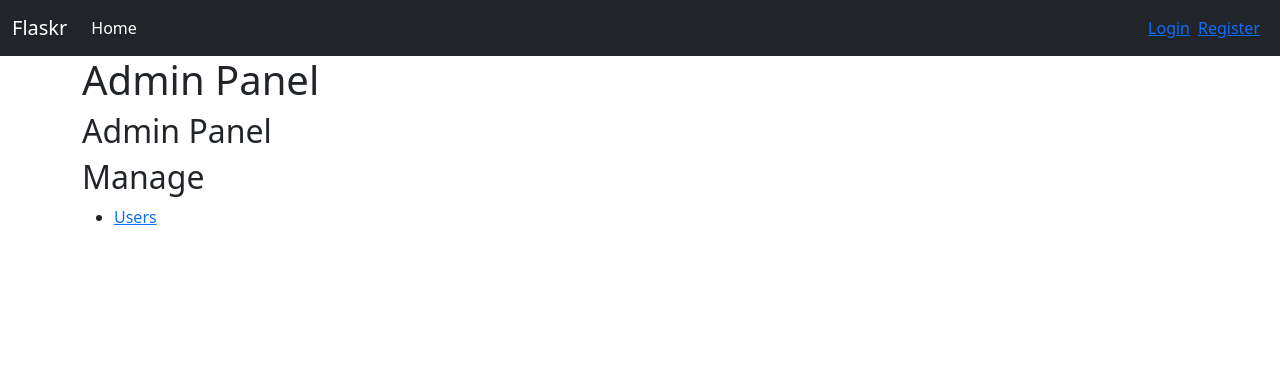
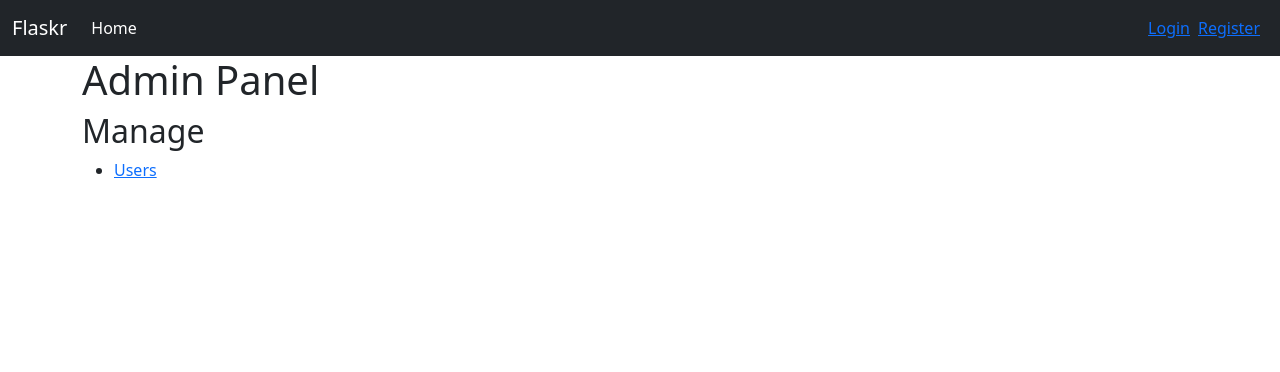
Before and after one commit to kirk0216/blog, a Flask app: template flaskr/admin/templates/admin/index.html in a window 1280 px wide. Shown: the top 372 px of the page. Run offline with Flask 2, Linux system fonts and the light colour scheme; the template is opened without the code that fills it, so the values that code supplies are empty.

Commit message:
Remove extra 'Admin Panel' header from admin index page.

```diff
--- a/flaskr/admin/templates/admin/index.html
+++ b/flaskr/admin/templates/admin/index.html
@@ -5,8 +5,6 @@
 {% endblock %}
 
 {% block content %}
-    <h2>Admin Panel</h2>
-
     <article>
         <h2>Manage</h2>
         <ul>
```
